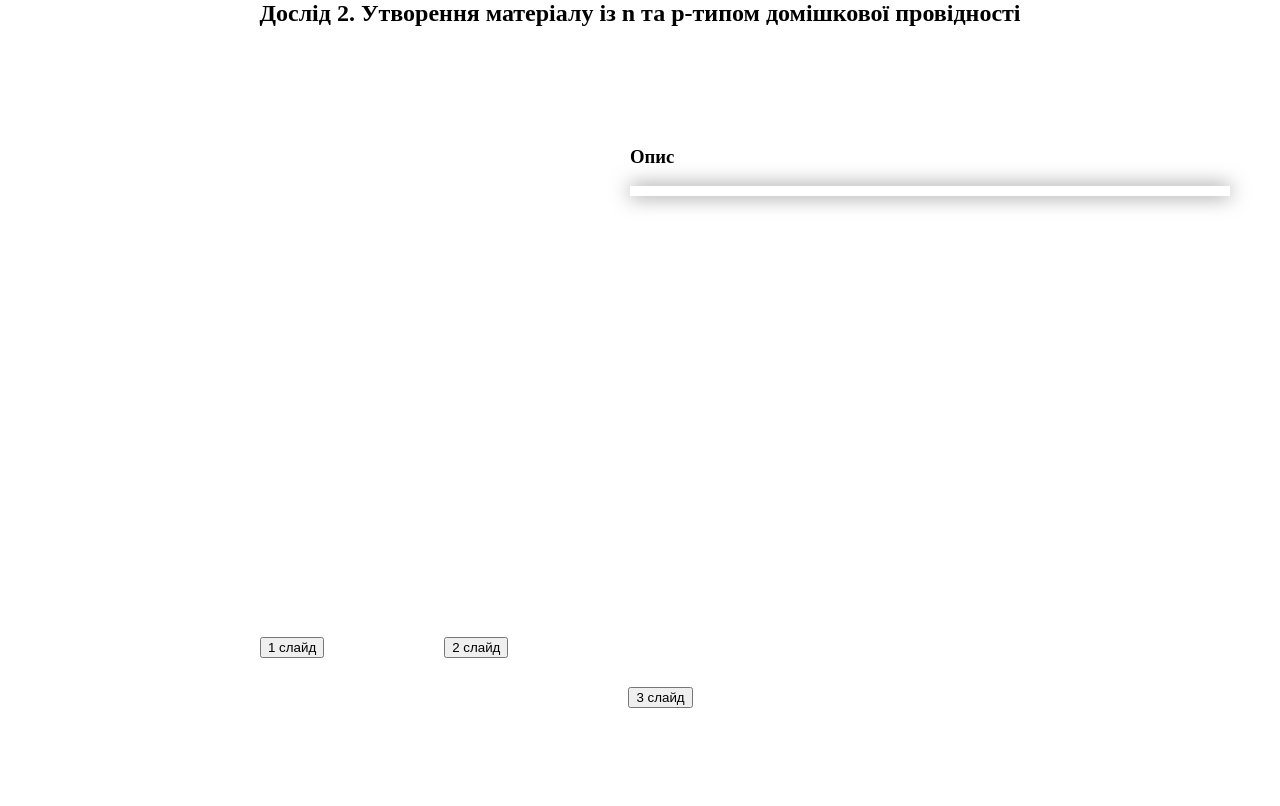
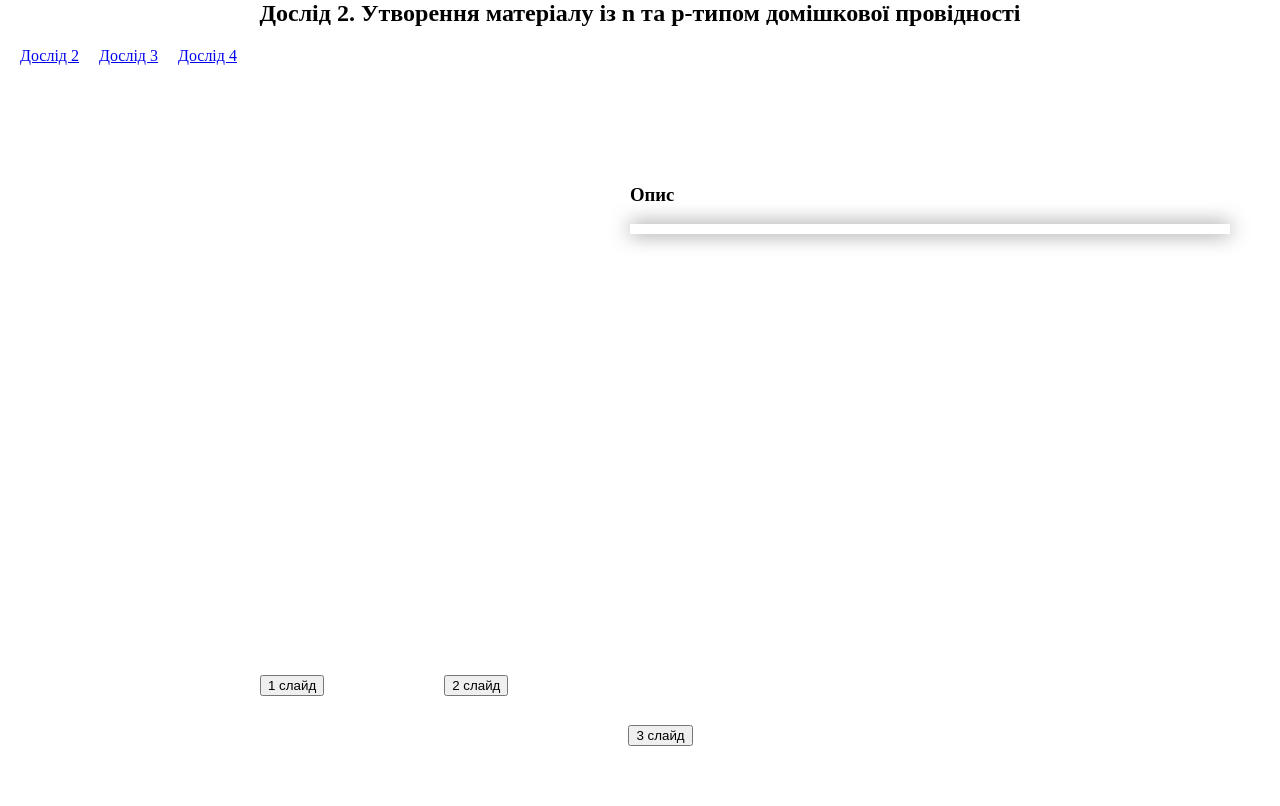
Before and after one commit to DarckList/semiconductor, a plain HTML site: page дослід 2/index.html in a window 1280 px wide. Drawn offline with Linux system fonts and the light colour scheme.

Commit message:
add link to proj

```diff
--- a/дослід 2/index.html
+++ b/дослід 2/index.html
@@ -4,11 +4,25 @@
 	<head>
 		<title>напівпровідниковий тріод</title>
 		<link rel="stylesheet" type="text/css" href="style.css">
+		<style>
+			.link_doslid{
+				display: inline-block;
+			}
+			.link_doslid>p{
+				margin-left: 20px;
+				float: left;
+			}
+		</style>
 	</head>
 	<body>
 		<script src="../raphael/raphael.js"></script>
 		<header>
 			<h2>Дослід 2. Утворення матеріалу із n та p-типом домішкової провідності</h2>
+			<div class="link_doslid">
+				<p><a href="../дослід 2/index.html">Дослід 2</a></p>
+				<p><a href="../дослід 3/index.html">Дослід 3</a></p>
+				<p><a href="../дослід 4/index.html">Дослід 4</a></p>
+			</div>
 		</header>
 		<main>
 			<div id="leftBlock">
```
